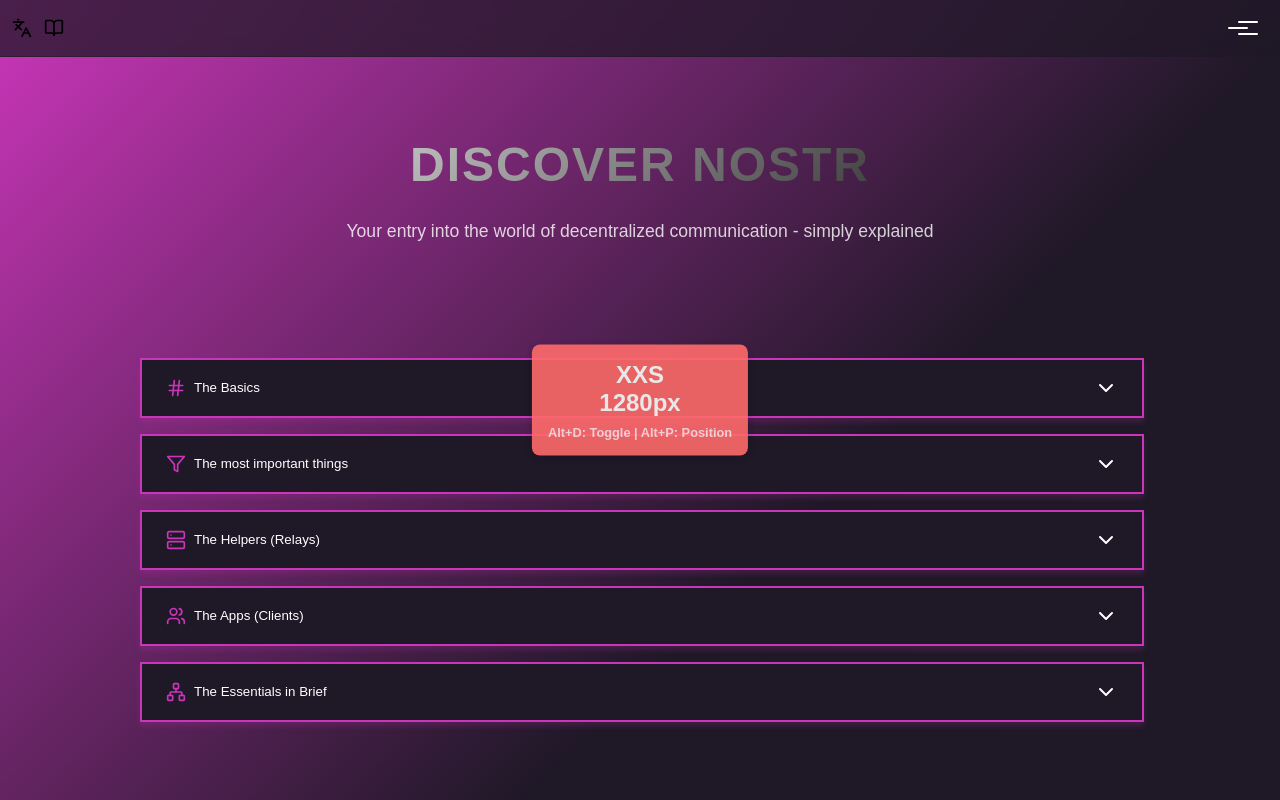
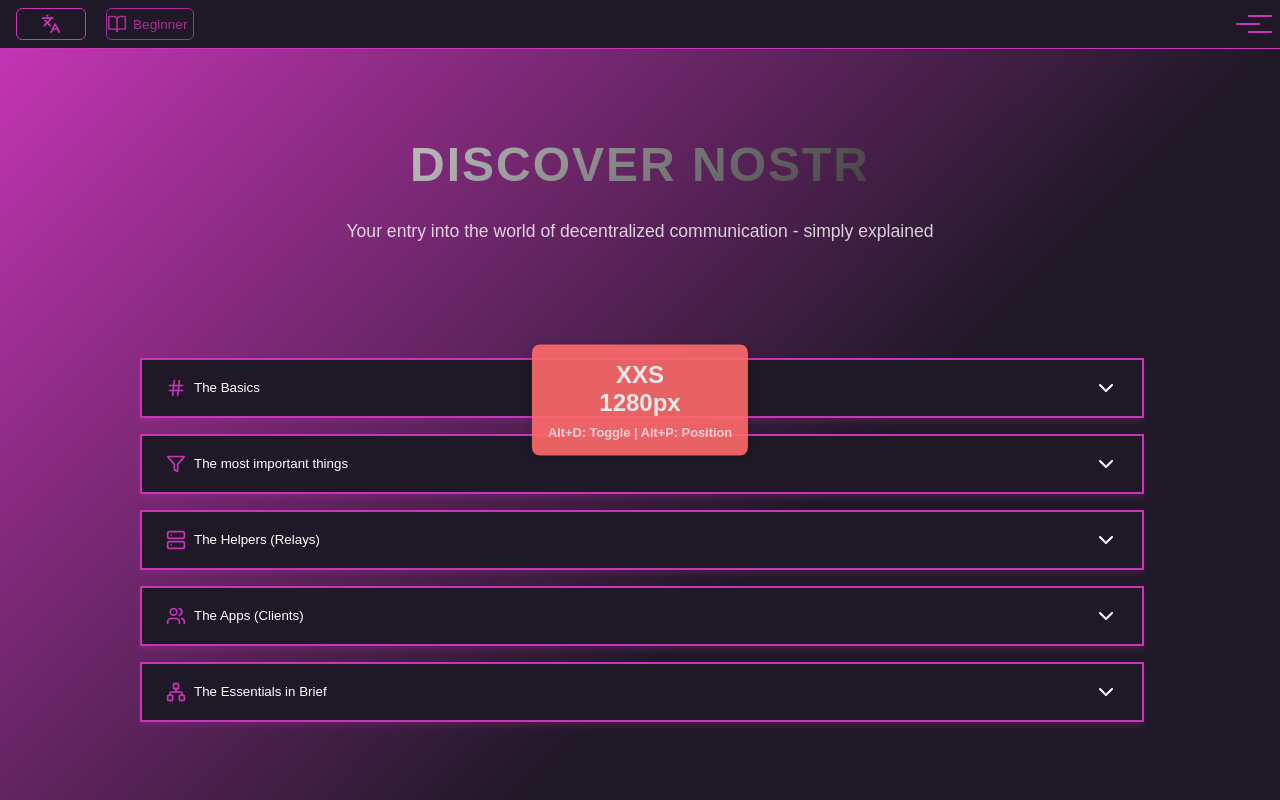
Before and after one commit to Walpurga03/nostr-nips, a React (Vite) app: page / in a window 1280 px wide. Shown: the top 800 px of the page. Built offline with nearby package versions, Linux system fonts and the light colour scheme.

Commit message:
navbar < 375

```diff
--- a/src/components/debug/BreakpointDebug.tsx
+++ b/src/components/debug/BreakpointDebug.tsx
@@ -33,26 +33,14 @@
   const [width, setWidth] = useState(window.innerWidth);
   const [isVisible, setIsVisible] = useState(true);
   const [position, setPosition] = useState<Position>(initialPosition);
-  const [color, setColor] = useState(getBreakpointColor(window.innerWidth));
 
-  // CSS-Variablen Helper
-  const getCSSVar = (name: string): string => {
-    return getComputedStyle(document.documentElement).getPropertyValue(name).trim();
-  };
-
-  // Farbe aktualisieren
-  const updateColor = useCallback(() => {
-    console.log('Updating color for width:', width);
-    const newColor = getBreakpointColor(width);
-    console.log('New color:', newColor);
-    setColor(newColor);
-  }, [width]);
+  // Aktuelle Farbe direkt berechnen statt im State zu halten
+  const currentColor = getBreakpointColor(width);
 
   // Bildschirmbreite überwachen
   useEffect(() => {
     const handleResize = () => {
       const newWidth = window.innerWidth;
-      console.log('Window resized to:', newWidth);
       setWidth(newWidth);
     };
 
@@ -60,39 +48,22 @@
     return () => window.removeEventListener('resize', handleResize);
   }, []);
 
-  // Breite-Änderungen überwachen
-  useEffect(() => {
-    console.log('Width changed, updating color');
-    updateColor();
-  }, [width, updateColor]);
-
   // CSS-Änderungen überwachen
   useEffect(() => {
-    console.log('Setting up MutationObserver');
     const styleObserver = new MutationObserver(() => {
-      console.log('CSS changes detected');
-      updateColor();
+      // Force re-render
+      setWidth(window.innerWidth);
     });
 
     styleObserver.observe(document.documentElement, {
       attributes: true,
-      attributeFilter: ['style', 'class'],
-      childList: false,
-      subtree: false
+      attributeFilter: ['style', 'class']
     });
 
-    // Regelmäßige Aktualisierung
-    const interval = setInterval(() => {
-      console.log('Interval update');
-      updateColor();
-    }, 1000);
-
     return () => {
-      console.log('Cleaning up observers');
       styleObserver.disconnect();
-      clearInterval(interval);
     };
-  }, [updateColor]);
+  }, []);
 
   // Keyboard-Shortcuts
   useEffect(() => {
@@ -112,11 +83,13 @@
 
     window.addEventListener('keydown', handleKeyPress);
     return () => window.removeEventListener('keydown', handleKeyPress);
-  }, [position, updateColor]);
+  }, [position]);
 
   // Position Styles berechnen
   const getPositionStyle = (pos: Position): React.CSSProperties => {
-    const spacing = getCSSVar('--debug-padding');
+    const spacing = getComputedStyle(document.documentElement)
+      .getPropertyValue('--debug-padding')
+      .trim();
 
     switch (pos) {
       case 'top-left':
@@ -143,13 +116,13 @@
     <div
       style={{
         position: 'fixed',
-        padding: getCSSVar('--debug-padding'),
-        borderRadius: getCSSVar('--debug-border-radius'),
-        fontSize: getCSSVar('--debug-font-size-large'),
+        padding: getComputedStyle(document.documentElement).getPropertyValue('--debug-padding').trim(),
+        borderRadius: getComputedStyle(document.documentElement).getPropertyValue('--debug-border-radius').trim(),
+        fontSize: getComputedStyle(document.documentElement).getPropertyValue('--debug-font-size-large').trim(),
         fontWeight: 'bold',
-        backgroundColor: color,
-        color: getCSSVar('--debug-text'),
-        zIndex: parseInt(getCSSVar('--debug-z-index')),
+        backgroundColor: currentColor,
+        color: getComputedStyle(document.documentElement).getPropertyValue('--debug-text').trim(),
+        zIndex: parseInt(getComputedStyle(document.documentElement).getPropertyValue('--debug-z-index').trim()),
         textAlign: 'center',
         whiteSpace: 'pre-line',
         pointerEvents: 'none',
@@ -169,9 +142,9 @@
 
       {/* Shortcut-Hilfe */}
       <div style={{
-        fontSize: getCSSVar('--debug-font-size-small'),
+        fontSize: getComputedStyle(document.documentElement).getPropertyValue('--debug-font-size-small').trim(),
         marginTop: '8px',
-        opacity: parseFloat(getCSSVar('--debug-text-opacity'))
+        opacity: parseFloat(getComputedStyle(document.documentElement).getPropertyValue('--debug-text-opacity').trim())
       }}>
         Alt+D: Toggle | Alt+P: Position
       </div>
--- a/src/styles/mediaQueries.ts
+++ b/src/styles/mediaQueries.ts
@@ -86,52 +86,17 @@
  * Verwendet die CSS-Variablen für die Farbdefinitionen
  */
 export const getBreakpointColor = (width: number): string => {
-  // Debug: Aktuelle Breite
-  console.log('Current width:', width);
+  const breakpointName = getBreakpointName(width).toLowerCase();
+  const colorVar = `--debug-color-${breakpointName}`;
 
-  // Immer die CSS-Variable neu auslesen
-  const getColor = (name: string) => {
-    const color = getComputedStyle(document.documentElement)
-      .getPropertyValue(name)
-      .trim();
+  // Farbe aus CSS-Variable lesen
+  const color = getComputedStyle(document.documentElement)
+    .getPropertyValue(colorVar)
+    .trim();
 
-    // Debug: Gelesene Farbe
-    console.log(`Reading color for ${name}:`, color || '#ff6b6b');
+  // Debug-Logging
+  console.log(`Width: ${width}px, Breakpoint: ${breakpointName}, Color Variable: ${colorVar}, Color: ${color}`);
 
-    return color || '#ff6b6b'; // Fallback ist die XXS-Farbe (Rot)
-  };
-
-  // Debug: Aktuelle Breakpoints
-  console.log('Breakpoints:', breakpoints);
-
-  if (width >= breakpoints['2xl']) {
-    console.log('Using 2XL color');
-    return getColor('--debug-color-2xl'); // Ab 1536px
-  }
-  if (width >= breakpoints.xl) {
-    console.log('Using XL color');
-    return getColor('--debug-color-xl');      // 1280-1535px
-  }
-  if (width >= breakpoints.lg) {
-    console.log('Using LG color');
-    return getColor('--debug-color-lg');      // 1024-1279px
-  }
-  if (width >= breakpoints.md) {
-    console.log('Using MD color');
-    return getColor('--debug-color-md');      // 768-1023px
-  }
-  if (width >= breakpoints.sm) {
-    console.log('Using SM color');
-    return getColor('--debug-color-sm');      // 640-767px
-  }
-  if (width >= breakpoints.xs) {
-    console.log('Using XS color (415-639px)');
-    return getColor('--debug-color-xs');      // 415-639px
-  }
-  if (width >= breakpoints.xxs) {
-    console.log('Using XS color (375-414px)');
-    return getColor('--debug-color-xs');     // 375-414px: XS-Farbe!
-  }
-  console.log('Using XXS color (0-374px)');
-  return getColor('--debug-color-xxs');                                  // 0-374px
+  // Fallback-Farbe wenn keine CSS-Variable gefunden
+  return color || '#ff6b6b';
 };
--- a/src/styles/navbar.css
+++ b/src/styles/navbar.css
@@ -1,28 +1,326 @@
-@import url('./variables.css');
-
+/* Mobile-first Navbar (< 375px) */
 .navbar-container {
   position: fixed;
   top: 0;
   left: 0;
   right: 0;
-  height: 56px;
-  padding: 0 var(--spacing-sm);
-  background: var(--navbar-background-color);
-  backdrop-filter: blur(10px);
-  border-bottom: 1px solid var(--border-color);
+  height: 48px;
+  background: rgba(31, 24, 39, 0.95);
+  backdrop-filter: blur(8px);
+  -webkit-backdrop-filter: blur(8px);
+  border-bottom: 1px solid rgba(202, 54, 185, 0.15);
+  z-index: var(--debug-z-index);
+}
+
+.navbar {
   display: flex;
   align-items: center;
-  z-index: 1000;
+  justify-content: space-between;
+  height: 100%;
+  padding: 8px 16px;
+}
+
+.navbar__content {
+  display: flex;
+  align-items: center;
+  gap: 8px;
+  margin: 8px 0;
+}
+
+/* Brand/Logo */
+.navbar__brand {
+  font-size: 1.25rem;
+  font-weight: 600;
+  color: var(--primary-color);
+  text-decoration: none;
+  letter-spacing: -0.5px;
+}
+
+/* Controls Group - versteckt auf Mobile */
+.navbar__controls {
+  display: none;
+}
+
+/* Base button styles */
+.navbar__button {
+  height: 32px;
+  padding: 0 12px;
+  background: transparent;
+  border: 1px solid rgba(202, 54, 185, 0.3);
+  border-radius: 6px;
+  color: #fff;
+  cursor: pointer;
+  transition: all 0.2s ease;
+  font-size: 0.85rem;
+  font-weight: 500;
+  margin: 8px 0;
+}
+
+.navbar__button:hover {
+  border-color: var(--primary-color);
+  background: rgba(202, 54, 185, 0.1);
+  transform: translateY(-1px);
+}
+
+.navbar__button:active {
+  transform: translateY(0);
+}
+
+.navbar__button.active {
+  border-color: var(--primary-color);
+  background: rgba(202, 54, 185, 0.15);
+}
+
+/* Language Button */
+.navbar__lang-button {
+  display: flex;
+  align-items: center;
+  justify-content: center;
+  height: 32px;
+  min-width: 32px;
+  padding: 0 8px;
+  margin: 8px 4px 8px 16px;
+  background: transparent;
+  border: 1px solid rgba(202, 54, 185, 0.3);
+  border-radius: 6px;
+  color: #fff;
+  cursor: pointer;
+  transition: all 0.2s ease;
+  font-size: 0.85rem;
+  font-weight: 500;
+}
+
+.navbar__lang-button:hover {
+  border-color: var(--primary-color);
+  background: rgba(202, 54, 185, 0.1);
+  transform: translateY(-1px);
+}
+
+.navbar__lang-button:active {
+  transform: translateY(0);
+}
+
+.navbar__lang-icon {
+  display: none;
+}
+
+/* Level Button */
+.navbar__level-button {
+  background: transparent;
+  border: 1px solid rgba(202, 54, 185, 0.3);
+  border-radius: 6px;
+  color: var(--primary-color);
+  cursor: pointer;
+  transition: all 0.2s ease;
+  font-size: 0.85rem;
+  font-weight: 500;
+  margin: 8px 4px 8px 16px;
+  gap: 6px;
+}
+
+.navbar__level-button:hover {
+  border-color: var(--primary-color);
+  background: rgba(202, 54, 185, 0.1);
+  transform: translateY(-1px);
+}
+
+.navbar__level-button:active {
+  transform: translateY(0);
+}
+
+.navbar__level-button.beginner {
+  opacity: 0.8;
+}
+
+.navbar__level-button.expert {
+  opacity: 1;
+}
+
+.navbar__level-icon {
+  transition: transform 0.2s ease;
+}
+
+.navbar__level-button:hover .navbar__level-icon {
+  transform: rotate(-10deg);
+}
+
+/* Hamburger Menu Button */
+.navbar-mobile-button {
+  display: flex;
+  align-items: center;
+  justify-content: center;
+  width: 32px;
+  height: 32px;
+  padding: 6px;
+  margin: 8px 16px 8px 4px;
+  background: transparent;
+  border: 1px solid rgba(202, 54, 185, 0.3);
+  border-radius: 6px;
+  cursor: pointer;
+  transition: all 0.2s ease;
+}
+
+.navbar-mobile-button:hover {
+  border-color: var(--primary-color);
+  background: rgba(202, 54, 185, 0.1);
+  transform: translateY(-1px);
+}
+
+.navbar-mobile-button:active {
+  transform: translateY(0);
+}
+
+/* Hamburger Icon */
+.hamburger {
+  position: relative;
+  width: 16px;
+  height: 2px;
+  background: var(--primary-color);
+  border-radius: 1px;
+  transition: all 0.3s ease;
+}
+
+.hamburger::before,
+.hamburger::after {
+  content: '';
+  position: absolute;
+  width: 16px;
+  height: 2px;
+  background: var(--primary-color);
+  border-radius: 1px;
+  transition: all 0.3s ease;
+}
+
+.hamburger::before {
+  transform: translateY(-5px);
+}
+
+.hamburger::after {
+  transform: translateY(5px);
+}
+
+/* Hamburger Animation */
+.navbar-mobile-button.active .hamburger {
+  background: transparent;
+}
+
+.navbar-mobile-button.active .hamburger::before {
+  transform: translateY(0) rotate(45deg);
+}
+
+.navbar-mobile-button.active .hamburger::after {
+  transform: translateY(0) rotate(-45deg);
+}
+
+/* Mobile Menu Animation */
+.navbar-mobile-button.active .hamburger {
+  background: transparent;
+}
+
+.navbar-mobile-button.active .hamburger::before {
+  top: 0;
+  transform: rotate(45deg);
+}
+
+.navbar-mobile-button.active .hamburger::after {
+  bottom: 0;
+  transform: rotate(-45deg);
+}
+
+/* Mobile Menu */
+.navbar-mobile {
+  position: fixed;
+  top: 0;
+  left: 0;
+  right: 0;
+  height: 100vh;
+  background: var(--background-color);
+  display: flex;
+  flex-direction: column;
+  align-items: center;
+  justify-content: center;
+  padding: 24px;
+  transform: translateY(-100%);
+  transition: transform 0.3s ease;
+  z-index: 900;
+  opacity: 0;
+  visibility: hidden;
+}
+
+.navbar-mobile.open {
+  transform: translateY(0);
+  opacity: 1;
+  visibility: visible;
+  backdrop-filter: blur(8px);
+  -webkit-backdrop-filter: blur(8px);
+  background: rgba(31, 24, 39, 0.98);
+}
+
+.navbar-mobile-items {
+  display: flex;
+  flex-direction: column;
+  align-items: center;
+  justify-content: center;
+  width: 100%;
+  max-width: 300px;
+  margin-top: 48px; /* Navbar-Höhe */
+}
+
+.navbar-mobile-item {
+  width: 100%;
+  padding: 16px;
+  margin: 8px 0;
+  background: transparent;
+  border: 1px solid rgba(202, 54, 185, 0.3);
+  border-radius: 6px;
+  color: #fff;
+  font-size: 1.1rem;
+  text-align: center;
+  cursor: pointer;
+  transition: all 0.3s ease;
+}
+
+.navbar-mobile-item:hover {
+  border-color: var(--primary-color);
+  background: rgba(202, 54, 185, 0.1);
+  transform: translateY(-1px);
+}
+
+.navbar-mobile-item:active {
+  transform: translateY(0);
+}
+
+.navbar-mobile-item.active {
+  border-color: var(--primary-color);
+  background: rgba(202, 54, 185, 0.15);
+}
+
+/* Mobile-first Styles (unter 375px) */
+.navbar-container {
+  height: var(--navbar-height-mobile);
+  background: var(--secondary-color);
+  backdrop-filter: blur(10px);
+  border-bottom: 1px solid var(--primary-color);
+  z-index: var(--debug-z-index);
+  transition: all 0.3s ease;
+  padding: var(--space-xxs);
 }
 
 .navbar {
   display: flex;
   justify-content: space-between;
   align-items: center;
+  height: 100%;
   width: 100%;
+  padding: 0;
+}
+
+.navbar__content {
+  display: flex;
+  align-items: center;
+  justify-content: space-between;
   height: 100%;
-  padding: 0;
-  margin: 0px;
+  padding: 0 var(--space-xs);
 }
 
 /* Navigation Items - ausgeblendet in mobiler Ansicht */
@@ -34,31 +332,113 @@
 .navbar__controls {
   display: flex;
   align-items: center;
-  height: 100%;
-  gap: var(--spacing-xs);
-  margin-right: auto;
+  gap: var(--space-xxs);
 }
 
 /* Language Button - kompakt für mobile */
-.navbar__lang-button,
-.navbar__level-button {
+.navbar__lang-button {
   display: flex;
   align-items: center;
   justify-content: center;
-  height: 36px;
-  padding: var(--spacing-xs);
+  min-width: 70px;
+  height: 32px;
+  padding: 0 var(--space-xs);
   background: transparent;
-  border: none;
+  border: 1px solid var(--primary-color);
+  color: var(--primary-color);
   cursor: pointer;
+  border-radius: 6px;
+  transition: all 0.3s ease;
+  font-size: 0.85rem;
+  margin: 8px 4px 8px 16px;
+}
+
+.navbar__lang-button:hover {
+  background: var(--primary-color);
+  color: var(--secondary-color);
+  transform: translateY(-1px);
+  box-shadow: 0 4px 12px rgba(202, 54, 185, 0.2);
 }
 
 .navbar__lang-text {
   display: none;
 }
 
-/* Level Button - kompakt für mobile */
-.navbar__level-text {
-  display: none;
+/* Level Button - modern für mobile */
+.navbar__level-button {
+  display: flex;
+  align-items: center;
+  justify-content: center;
+  min-width: 70px;
+  height: 32px;
+  padding: 0 var(--space-xs);
+  background: transparent;
+  border: 1px solid var(--primary-color);
+  color: var(--primary-color);
+  cursor: pointer;
+  border-radius: 6px;
+  transition: all 0.3s ease;
+  position: relative;
+  overflow: hidden;
+  font-size: 0.85rem;
+  margin: 8px 4px 8px 16px;
+}
+
+.navbar__level-button::before {
+  content: '';
+  position: absolute;
+  top: 0;
+  left: 0;
+  width: 100%;
+  height: 100%;
+  background: linear-gradient(45deg, var(--primary-color), transparent);
+  opacity: 0;
+  transition: opacity 0.3s ease;
+}
+
+.navbar__level-button:hover::before {
+  opacity: 0.2;
+}
+
+.navbar__level-button:hover {
+  transform: translateY(-1px);
+  box-shadow: 0 4px 12px rgba(202, 54, 185, 0.2);
+}
+
+.navbar__level-button.beginner {
+  border-color: var(--primary-color);
+  color: var(--primary-color);
+}
+
+.navbar__level-button.beginner::before {
+  background: linear-gradient(45deg, var(--primary-color), transparent);
+}
+
+.navbar__level-button.beginner:hover {
+  box-shadow: 0 4px 12px rgba(202, 54, 185, 0.2);
+}
+
+.navbar__level-button.expert {
+  border-color: var(--primary-color);
+  color: var(--primary-color);
+}
+
+.navbar__level-button.expert::before {
+  background: linear-gradient(45deg, var(--primary-color), transparent);
+}
+
+.navbar__level-button.expert:hover {
+  box-shadow: 0 4px 12px rgba(202, 54, 185, 0.2);
+}
+
+/* Level Icon Animation */
+.navbar__level-icon {
+  margin-right: var(--space-xxs);
+  transition: transform 0.3s ease;
+}
+
+.navbar__level-button:hover .navbar__level-icon {
+  transform: rotate(-10deg);
 }
 
 /* Hamburger Menu Button */
@@ -66,117 +446,52 @@
   display: flex;
   align-items: center;
   justify-content: center;
-  width: 36px;
-  height: 36px;
-  padding: var(--spacing-sm);
+  width: 32px;
+  height: 32px;
+  padding: var(--space-xxs);
   background: transparent;
   border: none;
   cursor: pointer;
-  margin-right: var(--spacing-md);
+  position: relative;
+  margin: 8px 16px 8px 4px;
 }
 
 .hamburger {
   position: relative;
-  width: 20px;
+  width: 24px;
   height: 2px;
-  background: var(--text-color);
-  border-radius: 2px;
+  background: var(--primary-color);
+  border-radius: 4px;
+  transition: all 0.3s ease;
 }
 
 .hamburger::before,
 .hamburger::after {
   content: '';
   position: absolute;
-  width: 20px;
+  width: 24px;
   height: 2px;
-  background: var(--text-color);
-  border-radius: 2px;
-  transition: all var(--transition-speed) var(--transition-timing);
+  background: var(--primary-color);
+  border-radius: 4px;
+  transition: all 0.3s ease;
 }
 
 .hamburger::before {
-  transform: translateY(-6px);
+  transform: translateY(-8px);
 }
 
 .hamburger::after {
-  transform: translateY(6px);
+  transform: translateY(8px);
 }
 
-/* Mobile Menu */
-.navbar-mobile {
-  position: fixed;
-  top: 56px;
-  left: 0;
-  right: 0;
-  background: var(--navbar-background-color);
-  backdrop-filter: blur(10px);
-  border-bottom: 1px solid var(--border-color);
-  padding: var(--spacing-md);
-  display: none;
-  flex-direction: column;
-  gap: var(--spacing-sm);
-  z-index: 999;
-  height: 100vh;
+.navbar-mobile-button.active .hamburger {
+  background: transparent;
 }
 
-.navbar-mobile.open {
-  display: flex;
+.navbar-mobile-button.active .hamburger::before {
+  transform: rotate(45deg);
 }
 
-.navbar-mobile-item {
-  width: 100%;
-  padding: var(--spacing-md);
-  border: 1px solid var(--border-color);
-  border-radius: var(--border-radius-md);
-  background: var(--background-color);
-  color: var(--text-color);
-  text-align: center;
-  cursor: pointer;
-  transition: all var(--transition-speed) var(--transition-timing);
+.navbar-mobile-button.active .hamburger::after {
+  transform: rotate(-45deg);
 }
-
-.navbar-mobile-item:hover {
-  background: var(--hover-background-color);
-  transform: translateY(-1px);
-}
-
-.navbar-mobile-item.active {
-  background: var(--button-hover-background-color);
-  color: var(--primary-color);
-  border-color: rgba(var(--primary-color-rgb), 0.2);
-}
-
-/* Overlay für offenes Menü */
-.navbar-mobile::before {
-  content: '';
-  position: fixed;
-  top: 0;
-  left: 0;
-  right: 0;
-  bottom: 0;
-  background: rgba(0, 0, 0, 0.5);
-  z-index: -1;
-  opacity: 0;
-  transition: opacity var(--transition-speed) var(--transition-timing);
-  pointer-events: none;
-}
-
-.navbar-mobile.open::before {
-  opacity: 1;
-}
-
-/* Responsive Styles */
-@media (max-width: 375px) {
-  .navbar-container {
-    height: 56px;
-    padding: var(--spacing-xs);
-  }
-
-  .navbar {
-    padding: var(--spacing-xs);
-  }
-
-  .navbar__controls {
-    gap: var(--spacing-xs);
-  }
-}
```
